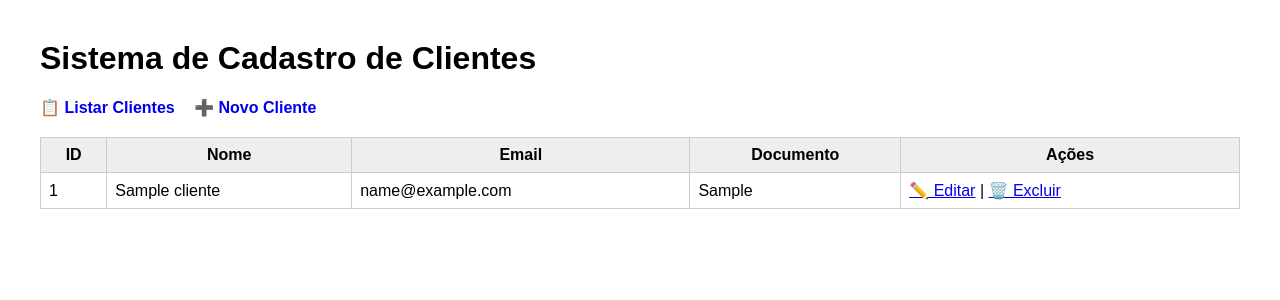
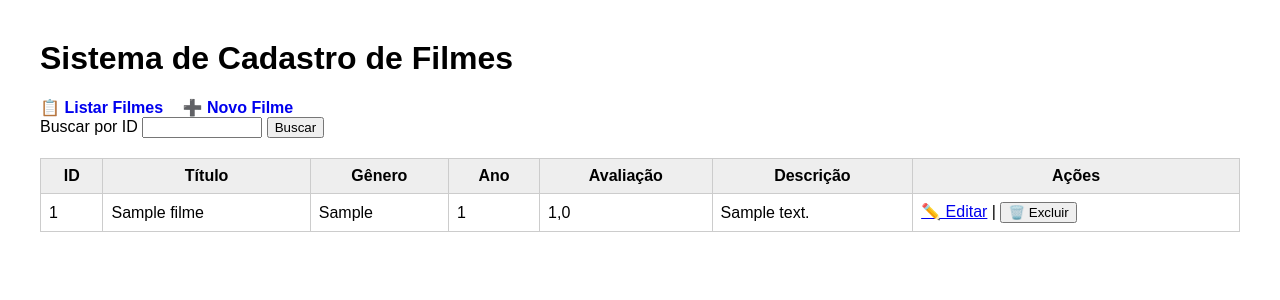
Before and after one commit to androidkkn/PBE1, a PHP site: page / in a window 1280 px wide. Shown: the top 300 px of the page. Run offline with PHP 8.4, Linux system fonts and the light colour scheme; tables that the repository leaves empty or names only in its code hold one stand-in row (values such as "Sample post"); some libraries are stand-ins or nearby versions.

Commit message:
crud_movies

```diff
--- a/POO-1/Aula06/crud_movie/config/Database.php
+++ b/POO-1/Aula06/crud_movie/config/Database.php
@@ -6,7 +6,7 @@ class Database{
     public static function conectar(){
         if(!self::$conn){
             self::$conn = new PDO(
-                "pgsql:host=192.168.10.53;port=5432;dbname=crud_cliente", "crud_cliente","1212", [
+                "pgsql:host=192.168.10.53;port=5432;dbname=crud_movies", "movies","1212", [
                     PDO::ATTR_ERRMODE => PDO::ERRMODE_EXCEPTION
                 ]
             );
--- a/POO-1/Aula06/crud_movie/models/Cliente.php
+++ /dev/null
@@ -1,18 +0,0 @@
-<?php
-
-class Cliente {
-	private $nome;
-	private $email;
-	private $documento;
-
-	public function __construct($nome, $email, $documento) {
-    	$this->nome = $nome;
-    	$this->email = $email;
-    	$this->documento = $documento;
-	}
-
-	public function getNome() { return $this->nome; }
-	public function getEmail() { return $this->email; }
-	public function getDocumento() { return $this->documento; }
-}
-?>
--- /dev/null
+++ b/POO-1/Aula06/crud_movie/models/Filme.php
@@ -0,0 +1,43 @@
+<?php
+
+class Filme {
+    private $titulo;
+    private $genero;
+    private $ano;
+    private $avaliacao;
+    private $descricao;
+
+    public function __construct($titulo, $genero, $ano, $avaliacao, $descricao) {
+        if (!is_string($titulo) || !is_string($genero) || !is_string($descricao)
+            || trim($titulo) === '' || trim($genero) === '') {
+            throw new InvalidArgumentException('Preencha o título e o gênero com valores válidos.');
+        }
+
+        $ano = filter_var($ano, FILTER_VALIDATE_INT, [
+            'options' => ['min_range' => 1000, 'max_range' => 9999],
+        ]);
+        if ($ano === false) {
+            throw new InvalidArgumentException('Informe um ano com quatro dígitos.');
+        }
+
+        if (!is_string($avaliacao)) {
+            throw new InvalidArgumentException('Informe uma avaliação válida.');
+        }
+        $avaliacao = str_replace(',', '.', trim($avaliacao));
+        if ($avaliacao !== '' && !preg_match('/\A(?:[0-9](?:\.[0-9])?|10(?:\.0)?)\z/', $avaliacao)) {
+            throw new InvalidArgumentException('Informe uma avaliação de 0 a 10, com até uma casa decimal.');
+        }
+
+        $this->titulo = trim($titulo);
+        $this->genero = trim($genero);
+        $this->ano = $ano;
+        $this->avaliacao = $avaliacao === '' ? null : $avaliacao;
+        $this->descricao = $descricao;
+    }
+
+    public function getTitulo() { return $this->titulo; }
+    public function getGenero() { return $this->genero; }
+    public function getAno() { return $this->ano; }
+    public function getAvaliacao() { return $this->avaliacao; }
+    public function getDescricao() { return $this->descricao; }
+}
--- a/POO-1/Aula06/crud_movie/public/index.php
+++ b/POO-1/Aula06/crud_movie/public/index.php
@@ -1,8 +1,24 @@
 <?php
-require_once '../repositories/ClienteRepository.php';
+require_once __DIR__ . '/../repositories/FilmeRepository.php';
 
-$repo = new ClienteRepository();
-$clientes = $repo->listar();
+$repo = new FilmeRepository();
+$id = filter_input(INPUT_GET, 'id', FILTER_VALIDATE_INT, [
+    'options' => ['min_range' => 1, 'max_range' => 2147483647],
+]);
+$filmes = [];
+
+if ($id === null) {
+    $filmes = $repo->listar();
+} elseif ($id === false) {
+    $mensagem = 'Informe um ID de filme válido.';
+} else {
+    $filme = $repo->buscarPorId($id);
+    if ($filme === false) {
+        $mensagem = 'Nenhum filme encontrado com esse ID.';
+    } else {
+        $filmes[] = $filme;
+    }
+}
 ?>
 
 <!DOCTYPE html>
@@ -10,7 +26,7 @@ $clientes = $repo->listar();
 
 <head>
     <meta charset="UTF-8">
-    <title>Sistema de Clientes</title>
+    <title>Sistema de Filmes</title>
     <style>
         body {
             font-family: Arial;
@@ -38,37 +54,58 @@ $clientes = $repo->listar();
         th {
             background: #eee;
         }
+
+        td form {
+            display: inline;
+        }
     </style>
 </head>
 
 <body>
 
-    <h1>Sistema de Cadastro de Clientes</h1>
+    <h1>Sistema de Cadastro de Filmes</h1>
 
     <nav>
-        <a href="index.php">📋 Listar Clientes</a>
-        <a href="criar.php">➕ Novo Cliente</a>
+        <a href="index.php">📋 Listar Filmes</a>
+        <a href="criar.php">➕ Novo Filme</a>
     </nav>
+
+    <form method="get" action="index.php">
+        <label for="id">Buscar por ID</label>
+        <input type="number" id="id" name="id" min="1" max="2147483647"
+            value="<?= $id === false ? '' : $id ?>" required>
+        <button type="submit">Buscar</button>
+    </form>
+
+    <?php if (isset($mensagem)): ?>
+        <p><?= $mensagem ?></p>
+    <?php endif; ?>
 
     <table>
         <tr>
             <th>ID</th>
-            <th>Nome</th>
-            <th>Email</th>
-            <th>Documento</th>
+            <th>Título</th>
+            <th>Gênero</th>
+            <th>Ano</th>
+            <th>Avaliação</th>
+            <th>Descrição</th>
             <th>Ações</th>
         </tr>
 
-        <?php foreach ($clientes as $c): ?>
+        <?php foreach ($filmes as $filme): ?>
             <tr>
-                <td><?= $c['id'] ?></td>
-                <td><?= $c['nome'] ?></td>
-                <td><?= $c['email'] ?></td>
-                <td><?= $c['documento'] ?></td>
+                <td><?= $filme['id'] ?></td>
+                <td><?= htmlspecialchars($filme['titulo']) ?></td>
+                <td><?= htmlspecialchars($filme['genero']) ?></td>
+                <td><?= $filme['ano'] ?></td>
+                <td><?= str_replace('.', ',', $filme['avaliacao'] ?? '') ?></td>
+                <td><?= htmlspecialchars($filme['descricao'] ?? '') ?></td>
                 <td>
-                    <a href="editar.php?id=<?= $c['id'] ?>">✏️ Editar</a> |
-                    <a href="excluir.php?id=<?= $c['id'] ?>"
-                        onclick="return confirm('Deseja excluir?')">🗑️ Excluir</a>
+                    <a href="editar.php?id=<?= $filme['id'] ?>">✏️ Editar</a> |
+                    <form method="post" action="excluir.php" onsubmit="return confirm('Deseja excluir?')">
+                        <input type="hidden" name="id" value="<?= $filme['id'] ?>">
+                        <button type="submit">🗑️ Excluir</button>
+                    </form>
                 </td>
             </tr>
         <?php endforeach; ?>
--- a/POO-1/Aula06/crud_movie/repositories/ClienteRepository.php
+++ /dev/null
@@ -1,54 +0,0 @@
-<?php
-
-require_once __DIR__ . '/../config/Database.php';
-require_once __DIR__ . '/../models/Cliente.php';
-require_once __DIR__ . '/../interfaces/RepositoryInterface.php';
-
-class ClienteRepository implements RepositoryInterface {
-
-	private $conn;
-
-	public function __construct() {
-    	$this->conn = Database::conectar();
-	}
-
-	public function criar($cliente) {
-    	$sql = "INSERT INTO clientes (nome, email, documento) VALUES (:n, :e, :d)";
-    	$stmt = $this->conn->prepare($sql);
-    	$stmt->execute([
-        	':n' => $cliente->getNome(),
-        	':e' => $cliente->getEmail(),
-        	':d' => $cliente->getDocumento()
-    	]);
-	}
-
-	public function listar() {
-    	$stmt = $this->conn->query("SELECT * FROM clientes ORDER BY id");
-    	return $stmt->fetchAll(PDO::FETCH_ASSOC);
-	}
-
-	public function buscarPorId($id) {
-    	$stmt = $this->conn->prepare("SELECT * FROM clientes WHERE id = :id");
-    	$stmt->execute([':id' => $id]);
-    	return $stmt->fetch(PDO::FETCH_ASSOC);
-	}
-
-	public function atualizar($id, $cliente) {
-    	$sql = "UPDATE clientes
-            	SET nome=:n, email=:e, documento=:d
-            	WHERE id=:id";
-    	$stmt = $this->conn->prepare($sql);
-    	$stmt->execute([
-        	':n'  => $cliente->getNome(),
-        	':e'  => $cliente->getEmail(),
-        	':d'  => $cliente->getDocumento(),
-        	':id' => $id
-    	]);
-	}
-
-	public function excluir($id) {
-    	$stmt = $this->conn->prepare("DELETE FROM clientes WHERE id = :id");
-    	$stmt->execute([':id' => $id]);
-	}
-}
-?>
--- /dev/null
+++ b/POO-1/Aula06/crud_movie/repositories/FilmeRepository.php
@@ -0,0 +1,59 @@
+<?php
+
+require_once __DIR__ . '/../config/Database.php';
+require_once __DIR__ . '/../models/Filme.php';
+require_once __DIR__ . '/../interfaces/RepositoryInterface.php';
+
+class FilmeRepository implements RepositoryInterface {
+
+    private $conn;
+
+    public function __construct() {
+        $this->conn = Database::conectar();
+    }
+
+    public function criar($filme) {
+        $sql = "INSERT INTO filmes (titulo, genero, ano, avaliacao, descricao)
+                VALUES (:titulo, :genero, :ano, :avaliacao, :descricao)";
+        $stmt = $this->conn->prepare($sql);
+        $stmt->execute([
+            ':titulo' => $filme->getTitulo(),
+            ':genero' => $filme->getGenero(),
+            ':ano' => $filme->getAno(),
+            ':avaliacao' => $filme->getAvaliacao(),
+            ':descricao' => $filme->getDescricao()
+        ]);
+    }
+
+    public function listar() {
+        $stmt = $this->conn->query("SELECT * FROM filmes ORDER BY id");
+        return $stmt->fetchAll(PDO::FETCH_ASSOC);
+    }
+
+    public function buscarPorId($id) {
+        $stmt = $this->conn->prepare("SELECT * FROM filmes WHERE id = :id");
+        $stmt->execute([':id' => $id]);
+        return $stmt->fetch(PDO::FETCH_ASSOC);
+    }
+
+    public function atualizar($id, $filme) {
+        $sql = "UPDATE filmes
+                SET titulo = :titulo, genero = :genero, ano = :ano,
+                    avaliacao = :avaliacao, descricao = :descricao
+                WHERE id = :id";
+        $stmt = $this->conn->prepare($sql);
+        $stmt->execute([
+            ':titulo' => $filme->getTitulo(),
+            ':genero' => $filme->getGenero(),
+            ':ano' => $filme->getAno(),
+            ':avaliacao' => $filme->getAvaliacao(),
+            ':descricao' => $filme->getDescricao(),
+            ':id' => $id
+        ]);
+    }
+
+    public function excluir($id) {
+        $stmt = $this->conn->prepare("DELETE FROM filmes WHERE id = :id");
+        $stmt->execute([':id' => $id]);
+    }
+}
```
Also changed, not shown: POO-1/Aula06/crud_movie/public/criar.php (+25 -12 lines), POO-1/Aula06/crud_movie/public/editar.php (+48 -18 lines), POO-1/Aula06/crud_movie/public/excluir.php (+24 -3 lines), POO-1/Aula06/crud_movie/schema.sql (added, +8 -0 lines).
